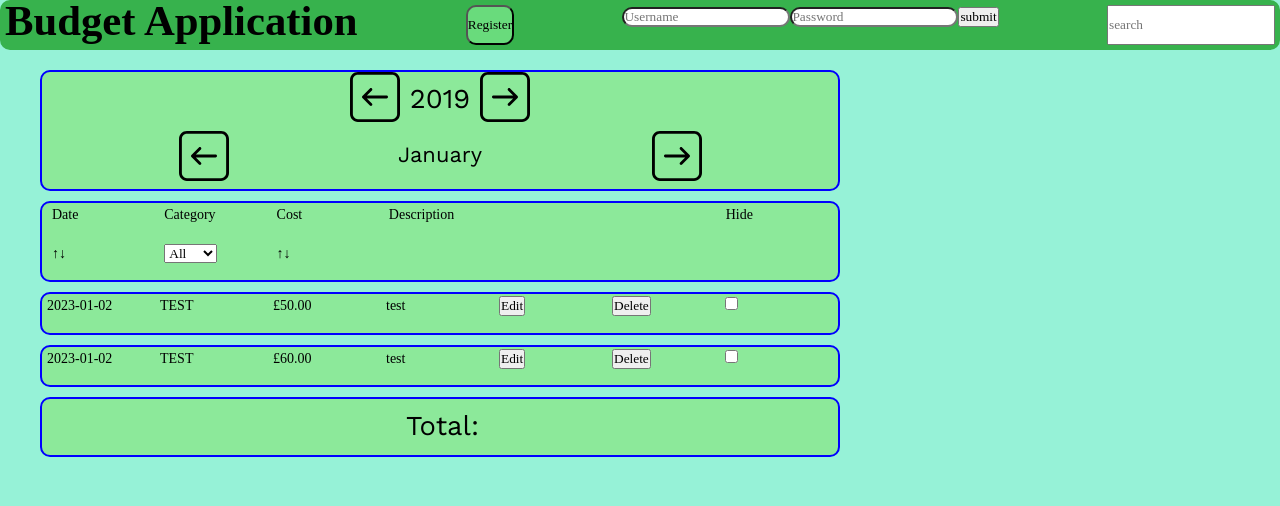
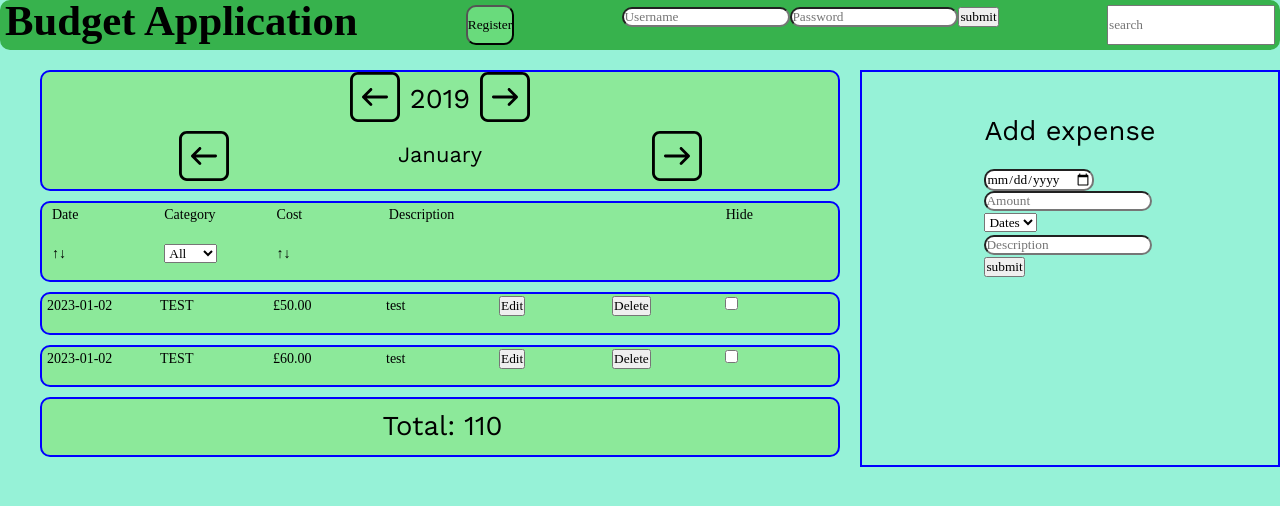
Before and after one commit to RavinderSian/ReactExpenses, a React (Create React App) app in the folder react-expenses-app/: page / in a window 1280 px wide. Shown: the top 506 px of the page. Built offline with nearby package versions, Linux system fonts and the light colour scheme.

Commit message:
fix expense form

```diff
--- a/react-expenses-app/src/App.js
+++ b/react-expenses-app/src/App.js
@@ -6,6 +6,7 @@ import AppBody from "./Components/AppBody/AppBody";
 import ExpenseHeaders from "./Components/Expense/ExpenseHeaders";
 import ExpenseList from "./Components/Expense/ExpenseList";
 import ExpenseTotal from "./Components/Expense/ExpenseTotal";
+import AddExpenseForm from "./Components/Expense/AddExpenseForm";
 
 function App() {
   return (
@@ -15,7 +16,6 @@ function App() {
         <DateFilter />
         <ExpenseHeaders></ExpenseHeaders>
         <ExpenseList></ExpenseList>
-        <ExpenseTotal></ExpenseTotal>
       </AppBody>
     </React.Fragment>
   );
--- a/react-expenses-app/src/Components/AppBody/AppBody.js
+++ b/react-expenses-app/src/Components/AppBody/AppBody.js
@@ -1,10 +1,12 @@
 import React from "react";
 import classes from "./AppBody.module.css";
+import AddExpenseForm from "../Expense/AddExpenseForm";
 
 const AppBody = (props) => {
   return (
     <div className={classes["body-app"]}>
       <div className={classes["body-app-child"]}>{props.children}</div>
+      <AddExpenseForm />
     </div>
   );
 };
--- /dev/null
+++ b/react-expenses-app/src/Components/Expense/AddExpenseForm.js
@@ -0,0 +1,59 @@
+import React from "react";
+
+import classes from "./AddExpenseForm.module.css";
+
+const AddExpenseForm = () => {
+  return (
+    <div className={classes["add-expense-form"]}>
+      <form
+        name="addExpenseForm"
+        action="/addexpensejson"
+        object="expense"
+        method="post"
+      >
+        <h3>Add expense</h3>
+        <input
+          id="add-expense-purchase-date"
+          className={classes["expense-input"]}
+          type="date"
+          field="purchaseDate"
+          placeholder="10-10-2022"
+        />
+        <input
+          id="add-expense-amount"
+          className={classes["expense-input"]}
+          type="number"
+          step="0.01"
+          field="amount"
+          placeholder="Amount"
+        />
+        <select id="add-expense-category" name="categories">
+          <option value="DATES">Dates</option>
+          <option value="MISC">Misc</option>
+          <option value="FUEL">Fuel</option>
+        </select>
+        <input
+          id="add-expense-description"
+          className={classes["expense-input"]}
+          field="description"
+          placeholder="Description"
+        />
+        <input name="submit-login" type="submit" value="submit" />
+      </form>
+      <label
+        id="add-expense-error"
+        className={(classes["error"], classes["hidden"])}
+      >
+        Please amend the highlighted fields
+      </label>
+      <label
+        id="add-expense-error-maintenance"
+        className={(classes["error"], classes["hidden"])}
+      >
+        Down due to maintenance
+      </label>
+    </div>
+  );
+};
+
+export default AddExpenseForm;
--- /dev/null
+++ b/react-expenses-app/src/Components/Expense/AddExpenseForm.module.css
@@ -0,0 +1,21 @@
+@charset "ISO-8859-1";
+
+.hidden {
+  display: none;
+}
+
+.hidden-opacity-collapse {
+  opacity: 0;
+  height: 0;
+}
+
+.add-expense-form {
+  display: grid;
+  justify-items: center;
+  border: 2px solid blue;
+}
+
+.expense-input {
+  display: block;
+  border-radius: 10px;
+}
--- a/react-expenses-app/src/Components/Expense/ExpenseList.js
+++ b/react-expenses-app/src/Components/Expense/ExpenseList.js
@@ -1,5 +1,6 @@
-import React from "react";
+import React, { useState } from "react";
 import Expense from "./Expense";
+import ExpenseTotal from "./ExpenseTotal";
 import classes from "./ExpenseList.module.css";
 
 const DUMMY_EXPENSE = [
@@ -20,10 +21,19 @@ const DUMMY_EXPENSE = [
 ];
 
 const ExpenseList = () => {
+  const totalOfExpenses = DUMMY_EXPENSE.reduce((a, b) => {
+    return a + b.amount;
+  }, 0);
+
   const expensesList = DUMMY_EXPENSE.map((expense) => (
     <Expense key={expense.id} {...expense}></Expense>
   ));
-  return <React.Fragment>{expensesList}</React.Fragment>;
+  return (
+    <React.Fragment>
+      {expensesList}
+      <ExpenseTotal total={totalOfExpenses}></ExpenseTotal>
+    </React.Fragment>
+  );
 };
 
 export default ExpenseList;
--- a/react-expenses-app/src/Components/Expense/ExpenseTotal.js
+++ b/react-expenses-app/src/Components/Expense/ExpenseTotal.js
@@ -4,7 +4,7 @@ import classes from "./ExpenseTotal.module.css";
 const ExpenseTotal = (props) => {
   return (
     <div className={classes["budget-list-total"]}>
-      <h3 className={classes["total"]}>Total:</h3>
+      <h3 className={classes["total"]}>Total: {props.total}</h3>
     </div>
   );
 };
```
